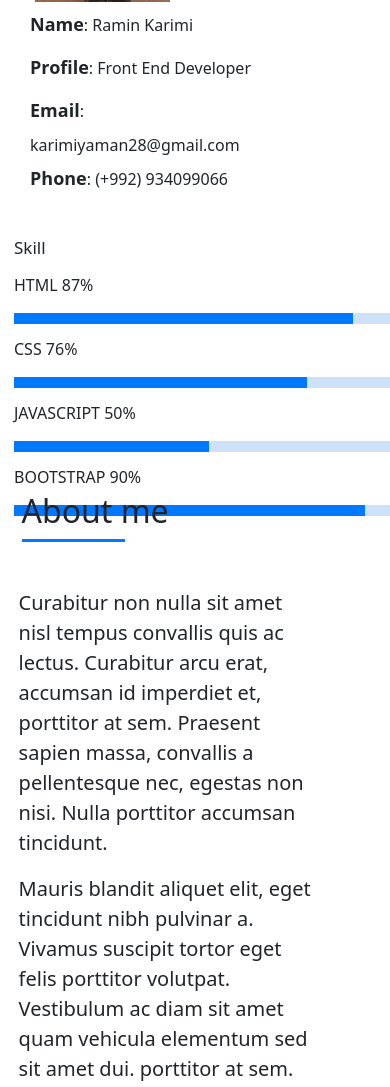
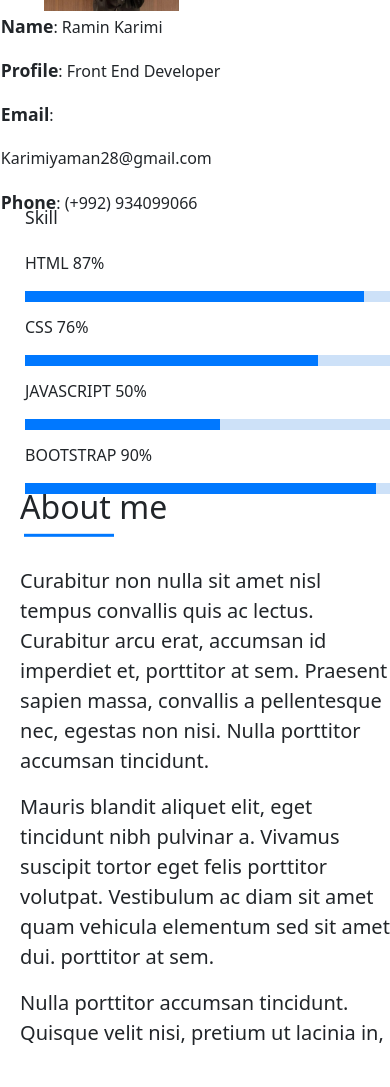
Before and after one commit to karimiyaman28/MYPORTFOLIO, a plain HTML site: page index.html in a window 390 px wide. Shown: the part 835-1922 px from the top of the page. Drawn offline with nearby package versions, Linux system fonts and the light colour scheme.

Commit message:
update index and css file

```diff
--- a/css/style.css
+++ b/css/style.css
@@ -8,7 +8,7 @@ body{
 @media screen and (max-width: 500px) {
 
 	.navbar-toggler{
-		margin-right: 11px;
+		margin-right: 4px;
 	}
 }
 
@@ -56,60 +56,66 @@ body{
 		width: 100%;
 		background-position: center;
 		overflow-x: hidden;
+		height: 600px;
 	}
 	.image h2{
 		margin-top: 130px;
 	}
 }
-.about-mf{
-	padding-top: 2rem;
+.img-fluid{
+	margin-top: -4px;
 }
 
-.img-fluid{
+.about-info{
 	position: absolute;
-	top: 81%;
-	left: 9%;
-
+	top: 23%;
+	left: 29%;
+	transform: translate(-50%,-50%);
 
 }
-
-
-
-.about-info{
-	position:relative;
-	margin-top: 54px;
-	transform: translate(-50%, -50%);
-    right: 13%;
+.about-info ul {
+	line-height: 2.7em;
+    list-style: none;
 }
-.about-info ul{
+.about-info li span {
+	font-size: 1.1rem;
 	list-style: none;
 
 }
-.about-info li span{
-	font-weight: bold;
-	font-size: 18px;
-	line-height: 2.4em;
+.about-mf{
+	padding-top: 2rem;
+
 }
-@media screen and (max-width: 500px) {
+.about-mf{
+	box-sizing: border-box;
+}
+.about-mf .box-shadow-full {
+    padding-top: 4rem;
+    padding-bottom: 5rem;
+    z-index: 2;
+   }
 
-	.about-info{
-		position: relative;
-		right: -33%;
-		margin-top: 250px;
-	}
+.box-shadow-full {
+    padding: 3rem 1.25rem;
+    position: relative;
+    background-color: #fff;
+    margin-bottom: 3rem;
+    z-index: 2;
+    box-shadow: 0 1px 1px 0 rgb(0 0 0 / 13%), 0 2px 5px 0 rgb(0 0 0 / 29%);
 }
 
 #title{
-	margin-top: -90px;
-	margin-left: -20px;
-	font-size: 17px;
+	margin-top: 29px;
+	margin-left: 15px;
+	font-size: 1.1rem;
 }
 .skill-mf{
 	margin-top: 4px;
 }
 .skillsbar{
 	margin-top: 15px;
-	margin-left: -20px;
+	margin-left: 15px;
+
 
 
 }
@@ -138,11 +144,15 @@ body{
 }
 @media screen and (max-width: 600px) {
    .skill-mf{
-   	margin-left: -14px;
-   	margin-top: -70px;
+   	margin-left: -10px;
+   	margin-top: 200px;
+
+   }
+   .skillsbar{
+      float: left;
    }
    #title{
-   	margin-top: -6px;
+   	margin-top: -4px;
    }
    .bars{
    	width: 390px;
@@ -162,52 +172,57 @@ body{
    	width: 90%;
    }
 }
+
+
 .about-me{
 	position: absolute;
-	top: 117%;
-	left: 68%;
+	top: 105%;
+	left: 64%;
+	z-index: 2;
 	transform: translate(-50%, -50%);
-
 }
 #about-title{
 	font-size: 2rem;
-	margin-bottom: 25px;
+	margin-bottom: 40px;
+}
+#about-title:before{
+	content: '';
+	position: absolute;
+	width: 90px;
+	height: 3px;
+	border-bottom: 3px solid #0078ff;
+	margin-top: 46px;
+	left: 1%;
 
 }
-#about-title::after{
-    content: '';
-    width: 103px;
-    position: absolute;
-    height: 3px;
-    margin-top: 47px;
-    border-bottom: 3.4px solid #0078ff;
-    left: 0%;
-}
-.about-me p{
-	font-weight: 700px;
+@media screen and (max-width: 900px) {
+	.about-mf .box-shadow-full {
+    padding-top: 4rem;
+    padding-bottom: 54rem;
+    z-index: 2;
+   }
+   .about-info{
+	position: absolute;
+	top: 25%;
+	left: 28%;
+	transform: translate(-50%,-50%);
+
+  }
+   .about-me{
+	position: relative;
+	left: 49%;
+	z-index: 2;
+	transform: translate(-50%, -50%);
+
+   }
+   #about-title{
+	font-size: 2rem;
+	margin-top: -380px;
+	margin-bottom: 40px;
+ }
+
 }
 
-
-
-@media screen and (max-width: 900px) {
-	.about-me{
-		position: relative;
-		left: 40%;
-
-	}
-	.about-body #about-title{
-		position: absolute;
-		top: -16%;
-		left: 1%;
-
-	}
-     .about-body #about-parag{
-    	position: relative;
-    	margin-top: 360px;
-
-
-    }
-}
 
 .service-title{
 	font-size: 3rem;
--- a/index.html
+++ b/index.html
@@ -14,7 +14,7 @@
 	<!-- header -->
    <nav class="navbar navbar-expand-md navbar-dark bg-primary fixed-top">
    <div class="container-xxl">
-    <span class="h3 mt-1 text-light" id="logo">DevFolio</span>
+    <span class="h2 mt-1 text-light" id="logo">DevFolio</span>
      <button class="navbar-toggler" type="button" data-bs-toggle="collapse" data-bs-target="#toggleMobileMenu" aria-controls="toggleMobileMenu" aria-expanded="false" aria-label="Toggle navigation">
       <span class="navbar-toggler-icon"></span>
      </button>
@@ -80,25 +80,29 @@
    </div>
    <!-- End Body -->
      <!-- About Section -->
-
-   <section id="ABOUT" class="about-mf route">
+   <section id="ABOUT" class="about-mf sec-pt4 route">
     <div class="container">
-     <div class="row mt-2">
+     <div class="row">
       <div class="col-sm-12">
-       <div id="shadow" class="shadow-md p-5 mt-5 bg-white rounded">
+       <div id="shadow" class="box-shadow-full">
         <div class="row">
-          <div class="col-sm-6 col-md-5"></div>
           <div class="col-sm-6 col-md-5">
-           <img src="./images/ramin1.jpg" width="135px;" height="135px;" class="img-fluid">
+           <img src="./images/ramin1.jpg" width="135px;" height="135px;" class="img-fluid ms-4">
            <div class="about-info">
              <ul>
-               <li><span>Name</span>: Ramin Karimi</li>
-               <li><span>Profile</span>: Front End Developer</li>
-               <li><span>Email</span>: karimiyaman28@gmail.com</li>
-               <li><span>Phone</span>: (+992) 934099066</li>
+              <li><span class="fw-bold">Name</span>: Ramin Karimi
+
+              </li>
+              <li><span class="fw-bold">Profile</span>: Front End Developer</li>
+               <li><span class="fw-bold">Email</span>: Karimiyaman28@gmail.com
+
+               </li>
+               <li><span class="fw-bold">Phone</span>: (+992) 934099066
+              </li>
              </ul>
            </div>
            </div>
+         </div>
            <div class="skill-mf">
             <h5 id="title">Skill</h5>
             <div class="skillsbar">
@@ -124,8 +128,9 @@
           </div>
           </div>
           </div>
+
           <div class="col-md-4">
-           <div class="about-me pt-md-0">
+           <div class="about-me ms-3 mt-2">
             <div class="about-body">
              <h2 id="about-title">About me</h2>
             <div id="about-parag">
@@ -135,25 +140,24 @@
 
              <p class="lead">Nulla porttitor accumsan tincidunt. Quisque velit nisi, pretium ut lacinia in,</p>
 
-
+             </div>
             </div>
             </div>
            </div>
-          </div>
+           </div>
          </div>
-       </div>
       </div>
     </div>
   </section>
         <!-- End About Section -->
 
     <!-- Service Section -->
-    <section id="service" class="service-mf pt-4">
+    <section id="service" class="service-mf">
      <div class="container">
       <div class="row">
        <div class="col-sm-12">
-         <div class="text-center my-4">
-          <h1 class=" service-title">SERVICES</h1>
+         <div class="text-center">
+          <h1 class=" service-title my-2">SERVICES</h1>
           <p class="service-subtitle">Lorem ipsum, dolor sit amet consectetur adipisicing elit.</p>
          </div>
        </div>
@@ -317,7 +321,7 @@
          </div>
         </div>
         <div class="row justify-content-start align-item-center">
-          <div class="col-md-4 col-sm-4 text-center">
+          <div class="col-md-4">
             <div class="work-box bg-white" style="height: 23.4rem;">
             <div class="work-img">
              <img src="./images/1.jpg" class="work-img">
@@ -344,7 +348,7 @@
           </div>
           </div>
          </div>
-            <div class="col-md-4 col-sm-4 text-center">
+            <div class="col-md-4">
             <div class="work-box bg-white" style="height: 23.6rem;">
             <div class="work-img">
              <img src="./images/2.jpg" class="work-img">
@@ -371,7 +375,7 @@
           </div>
           </div>
          </div>
-         <div class="col-md-4 col-sm-4 text-center">
+         <div class="col-md-4">
             <div class="work-box bg-white" style="height: 23.6rem;">
             <div class="work-img">
              <img src="./images/3.jpg" class="work-img">
@@ -398,7 +402,7 @@
           </div>
           </div>
          </div>
-         <div class="col-md-4 col-sm-4 text-center">
+         <div class="col-md-4">
             <div class="work-box bg-white" style="height: 23.6rem;">
             <div class="work-img">
              <img src="./images/4.jpg" class="work-img">
@@ -425,7 +429,7 @@
           </div>
           </div>
          </div>
-         <div class="col-md-4 col-sm-4 text-center">
+         <div class="col-md-4">
             <div class="work-box bg-white" style="height: 23.6rem;">
             <div class="work-img">
              <img src="./images/5.jpg" class="work-img">
@@ -452,7 +456,7 @@
           </div>
           </div>
          </div>
-         <div class="col-md-4 col-sm-4 text-center">
+         <div class="col-md-4">
             <div class="work-box bg-white" style="height: 23.3rem;">
             <div class="work-img">
              <img src="./images/6.jpg" class="work-img">
```
